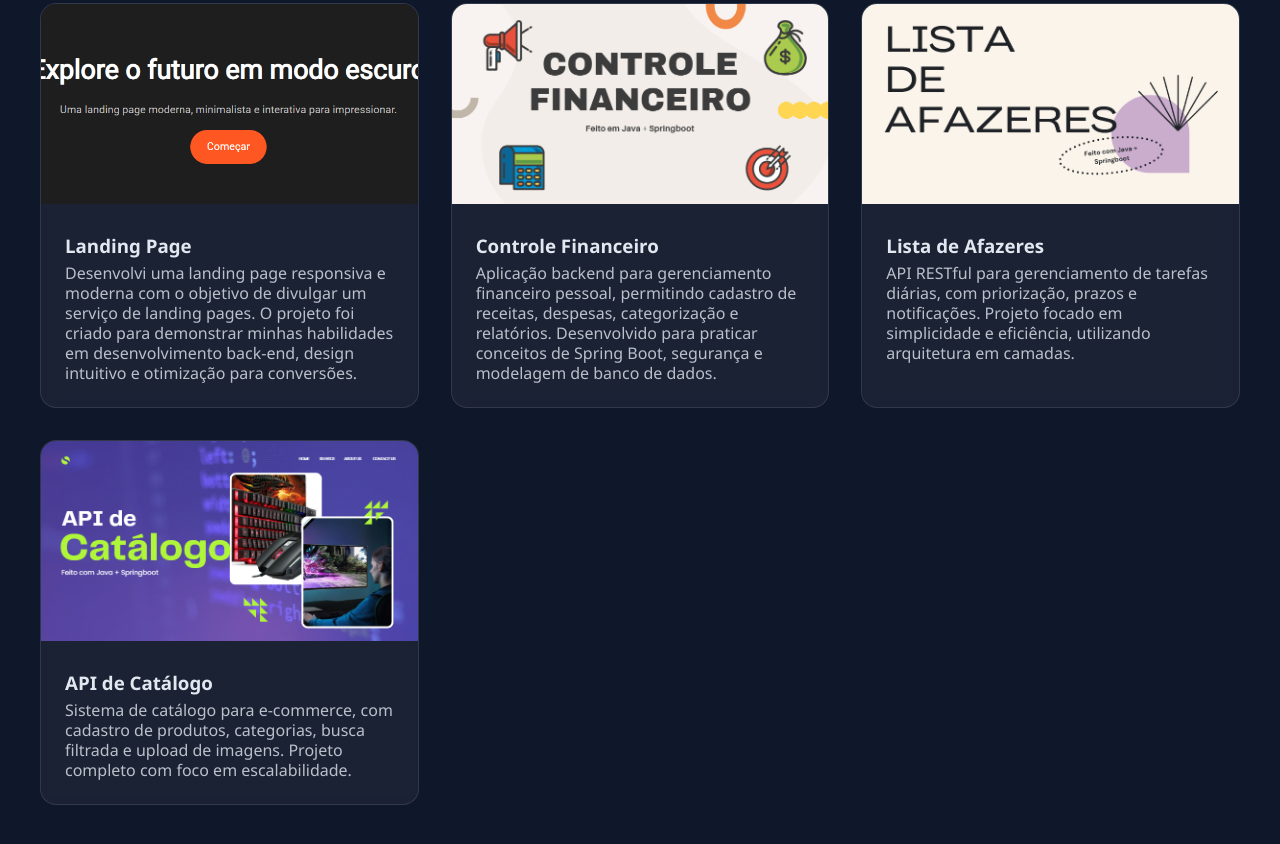
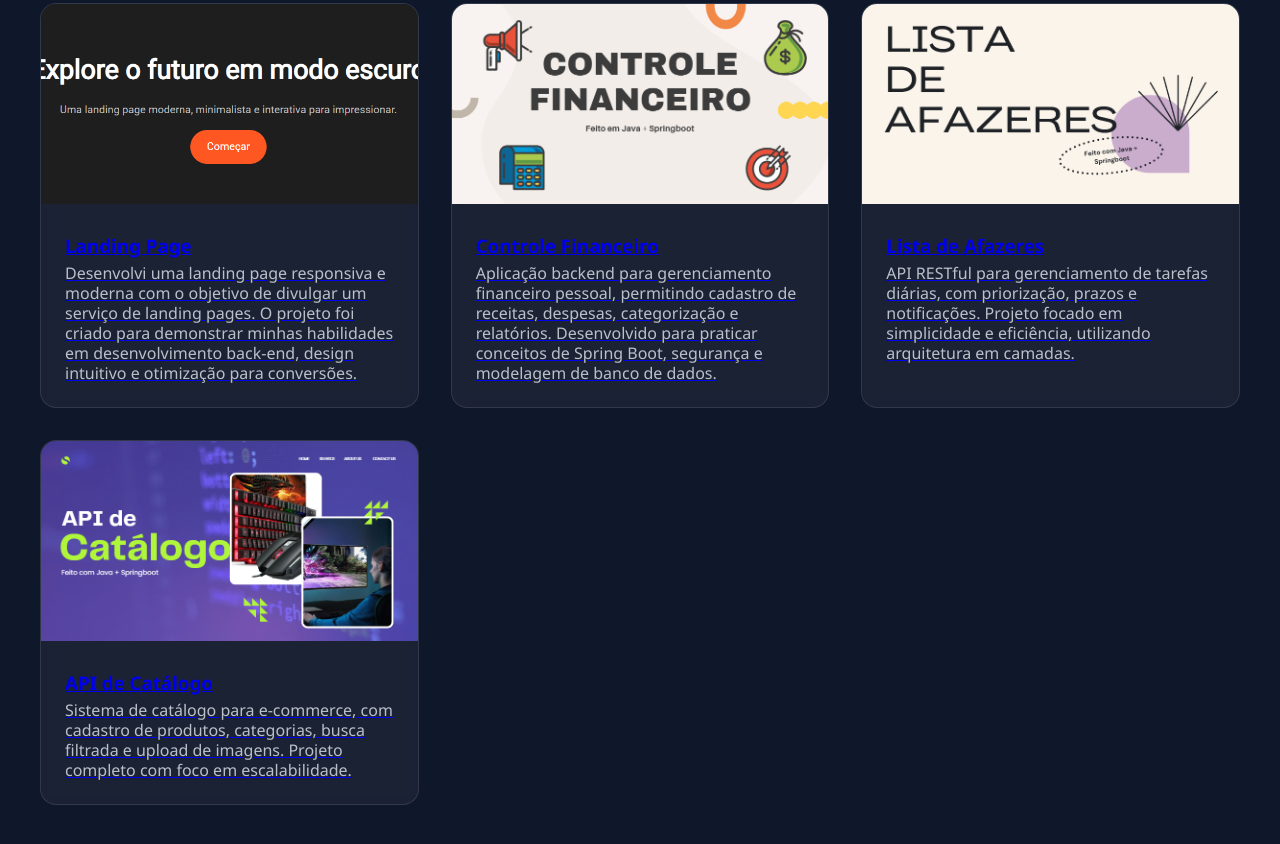
Before and after one commit to Choquinn/Choquinn.github.io, a plain HTML site: page index.html in a window 1280 px wide. Shown: the part 1449-2293 px from the top of the page. Drawn offline with Linux system fonts and the light colour scheme.

Commit message:
Update index.html

```diff
--- a/index.html
+++ b/index.html
@@ -41,33 +41,40 @@
             <h2 class="projetos-titulo">Meus Projetos</h2>
             <div class="projetos-caixa">
                 <div class="projetos-card">
-
+                    <a href="https://github.com/Choquinn/LandingPage">
                         <img src="images/LandingPage.png" alt="Projeto Landing Page" class="projetos-imagem">
                         <div class="caixa-textos">
                             <h3 class="info-projetos">Landing Page</h3>
                             <p class="paragrafo-projetos">Desenvolvi uma landing page responsiva e moderna com o objetivo de divulgar um serviço de landing pages. O projeto foi criado para demonstrar minhas habilidades em desenvolvimento back-end, design intuitivo e otimização para conversões.</p>
                         </div>
+                    </a>
                 </div>
                 <div class="projetos-card">
+                    <a href="https://github.com/Choquinn/ControleFinanceiro">
                         <img src="images/ControleFinanceiro.png" alt="Projeto Controle Financeiro" class="projetos-imagem">
                         <div class="caixa-textos">
                             <h3 class="info-projetos">Controle Financeiro</h3>
                             <p class="paragrafo-projetos">Aplicação backend para gerenciamento financeiro pessoal, permitindo cadastro de receitas, despesas, categorização e relatórios. Desenvolvido para praticar conceitos de Spring Boot, segurança e modelagem de banco de dados.</p>
                         </div>
+                    </a>
                 </div>
                 <div class="projetos-card">
+                    <a href="https://github.com/Choquinn/ListadeAfazeres">
                         <img src="images/ListadeAfazeres.png" alt="Projeto Lista de Afazeres" class="projetos-imagem">
                         <div class="caixa-textos">
                             <h3 class="info-projetos">Lista de Afazeres</h3>
                             <p class="paragrafo-projetos">API RESTful para gerenciamento de tarefas diárias, com priorização, prazos e notificações. Projeto focado em simplicidade e eficiência, utilizando arquitetura em camadas.</p>
                         </div>
+                    </a>
                 </div>
                 <div class="projetos-card">
+                    <a href="https://github.com/Choquinn/APIdeCatalogo">
                         <img src="images/APIdeCatalogo.png" alt="Projeto API de Catálogo" class="projetos-imagem">
                         <div class="caixa-textos">
                             <h3 class="info-projetos">API de Catálogo</h3>
                             <p class="paragrafo-projetos">Sistema de catálogo para e-commerce, com cadastro de produtos, categorias, busca filtrada e upload de imagens. Projeto completo com foco em escalabilidade.</p>
                         </div>
+                    </a>
                 </div>
             </div>
         </section>
```
Lines whose indentation alone changed are shown as unchanged.
